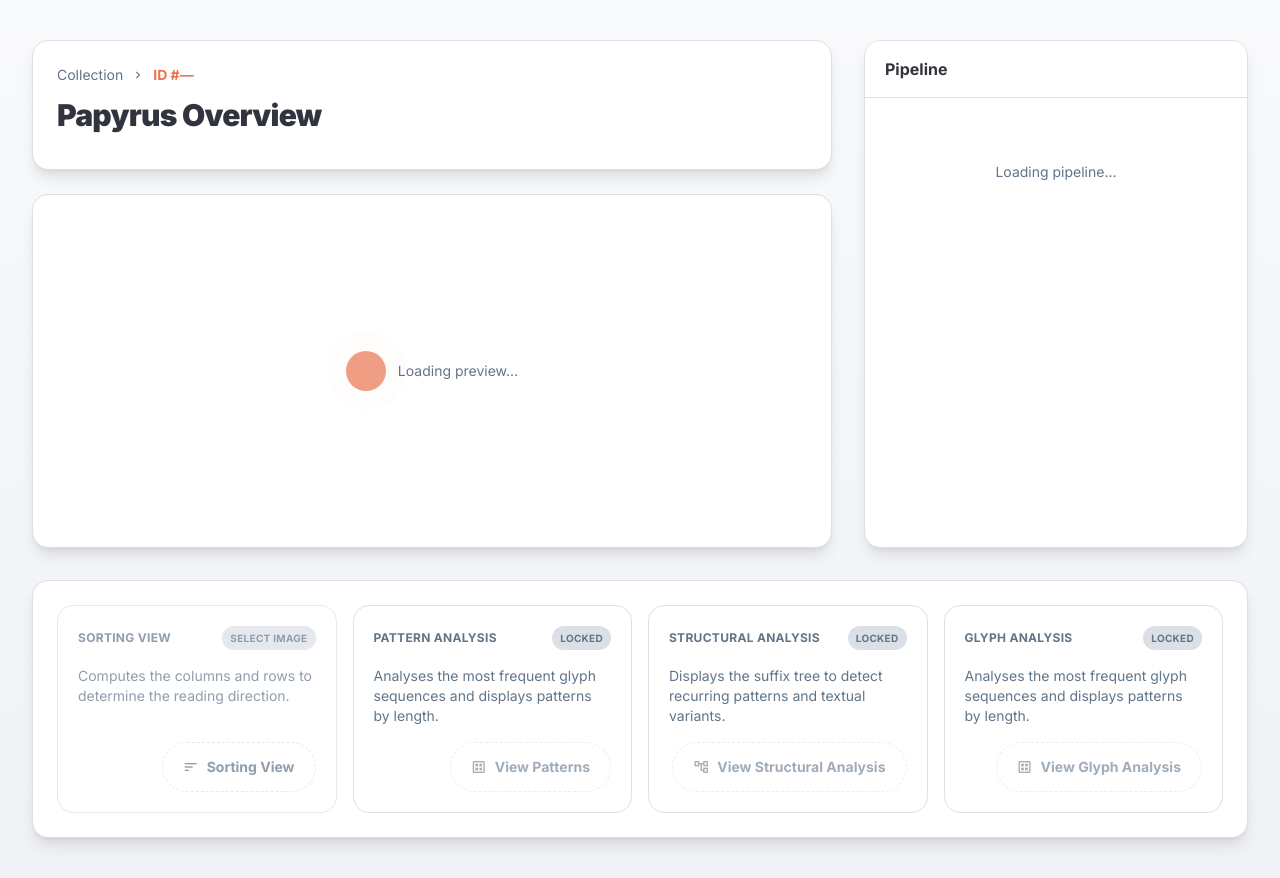
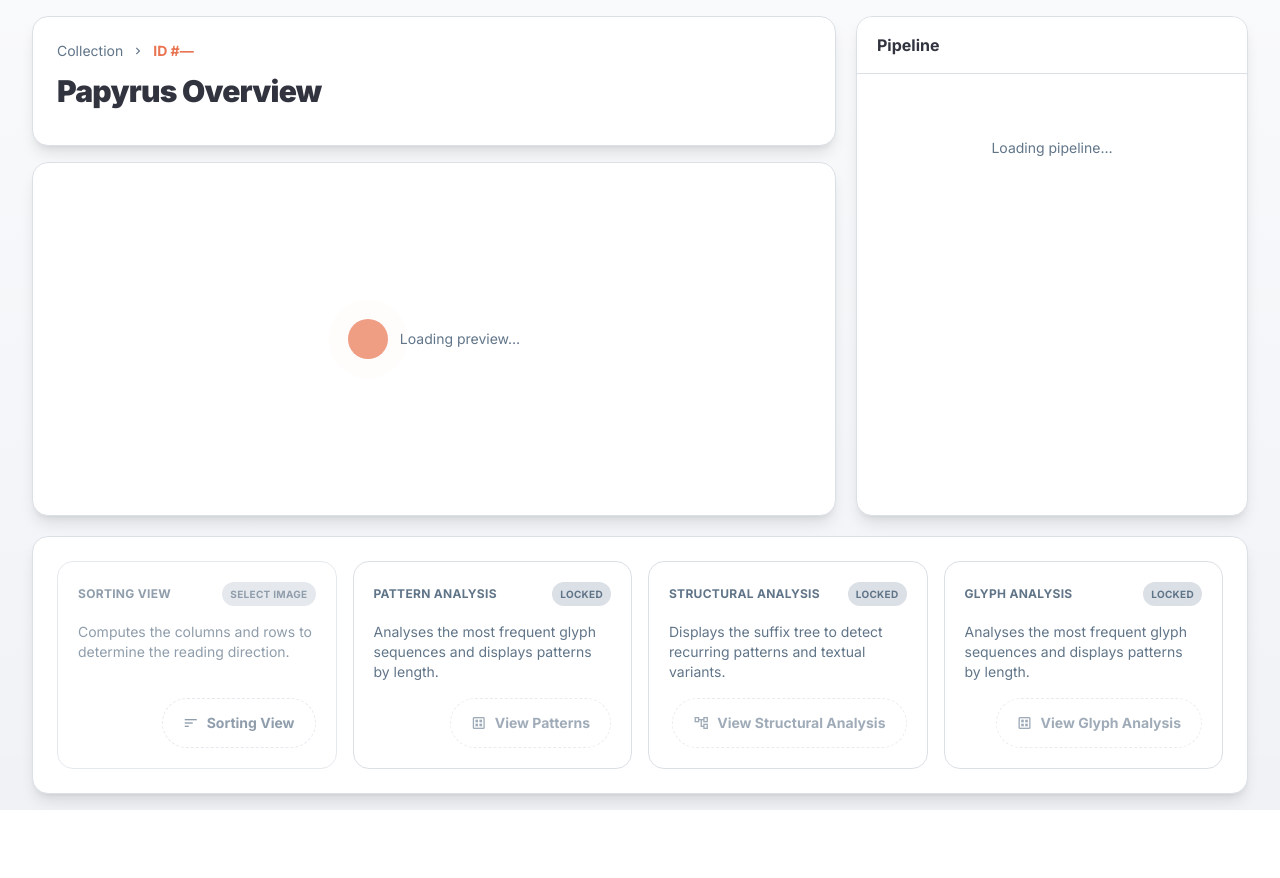
Before and after one commit to Philipp1305/hieroglyphic-pattern-analyzer, a Flask app: page /overview in a window 1280 px wide. Shown: the part 63-941 px from the top of the page. After the commit the page ends 873 px from the top, so only its background shows below. Run offline with Flask 3, Linux system fonts and the light colour scheme; some libraries are stand-ins or nearby versions; some web fonts are replaced.

Commit message:
small interface changes overview

```diff
--- a/src/app/templates/pages/overview.html
+++ b/src/app/templates/pages/overview.html
@@ -9,9 +9,9 @@
       class="bg-gradient-to-b from-card-light/60 to-transparent dark:from-card-dark/40"
     >
       <div
-        class="mx-auto grid max-w-7xl grid-cols-1 gap-8 px-4 py-10 sm:px-6 lg:grid-cols-3 lg:px-8"
+        class="mx-auto grid max-w-7xl grid-cols-1 gap-5 px-4 py-4 sm:px-4 lg:grid-cols-3 lg:px-8"
       >
-        <div class="flex flex-col gap-6 lg:col-span-2">
+        <div class="flex flex-col gap-4 lg:col-span-2">
           <div
             class="rounded-2xl border border-border-light dark:border-border-dark bg-card-light dark:bg-card-dark p-6 shadow-lg"
           >
@@ -73,7 +73,7 @@
             </div>
           </div>
         </div>
-        <aside class="flex flex-col gap-6 lg:sticky lg:top-4 h-full">
+        <aside class="flex flex-col gap-6 lg:top-4 h-full">
           <div
             class="rounded-2xl border border-border-light dark:border-border-dark bg-card-light dark:bg-card-dark shadow-lg overflow-hidden h-full flex flex-col"
           >
@@ -106,8 +106,7 @@
           class="rounded-2xl border border-border-light dark:border-border-dark bg-card-light dark:bg-card-dark p-6 shadow-lg lg:col-span-3"
         >
           <div class="grid gap-4 md:grid-cols-4">
-            {% set sort_disabled = not image_id %} {% set patterns_disabled =
-            not image_id %}
+            {% set sort_disabled = not image_id %} {% set patterns_disabled = not image_id %} {% set structure_disabled = not image_id %} {% set glyphs_disabled = not image_id %}
             <div
               class="rounded-2xl border border-border-light dark:border-border-dark bg-card-light dark:bg-card-dark/70 p-5 flex h-full flex-col gap-4 {% if sort_disabled %}opacity-70{% else %}hover:border-primary transition{% endif %}"
               data-action-card="sort"
@@ -208,17 +207,17 @@
                 textual variants.
               </p>
               <div class="mt-auto flex justify-end">
-                <button
-                  type="button"
-                  class="pointer-events-none inline-flex items-center justify-center gap-2 rounded-full border border-border-light dark:border-border-dark px-5 py-3 text-sm font-semibold text-text-secondary-light dark:text-text-secondary-dark opacity-60 cursor-not-allowed border-dashed"
-                  aria-disabled="true"
+                <a
+                  href="{% if structure_disabled %}#{% else %}{{ url_for('site.structure', id=image_id) }}{% endif %}"
+                  class="inline-flex items-center justify-center gap-2 rounded-full border px-5 py-3 text-sm font-semibold bg-transparent text-text-secondary-light dark:text-text-secondary-dark border-border-light dark:border-border-dark hover:border-primary hover:text-primary pointer-events-none opacity-60 cursor-not-allowed border-dashed"
+                  aria-disabled="{{ 'true' if structure_disabled else 'false' }}"
                   data-action-button
                 >
                   <span class="material-symbols-outlined text-base"
                     >account_tree</span
                   >
                   View Structural Analysis
-                </button>
+                </a>
               </div>
             </div>
             <div
```
